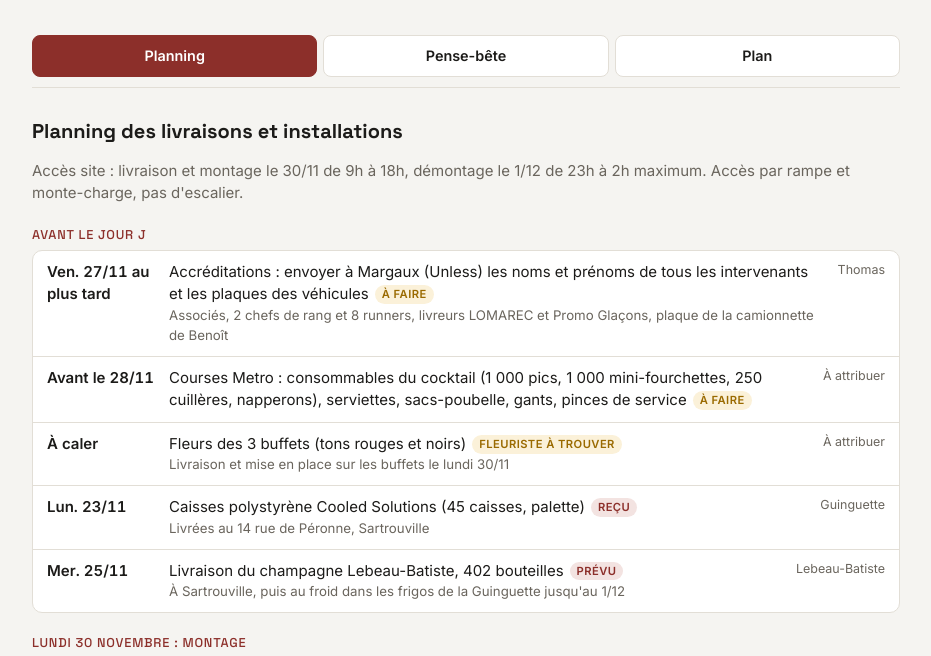
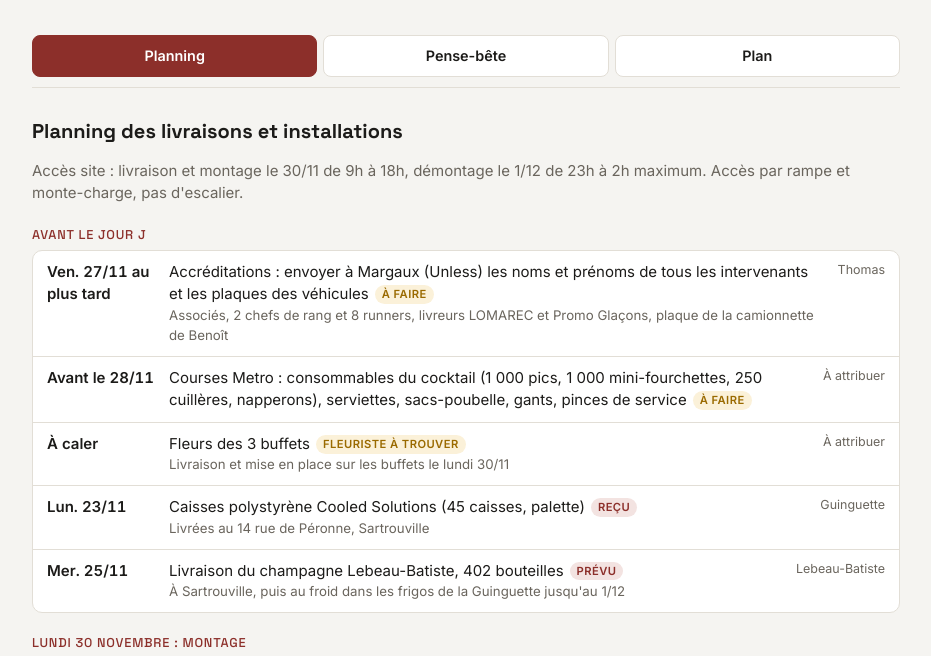
Before and after one commit to PDV86/grand-palais-logistique, a plain HTML site: page index.html in a window 1280 px wide. Shown: the part 123-779 px from the top of the page, without its empty margins (174-1105 px from the left). Drawn offline with Linux system fonts and the light colour scheme.

Commit message:
Fleurs : retrait de la mention des tons rouges et noirs

```diff
--- a/index.html
+++ b/index.html
@@ -80,7 +80,7 @@ ul.chk{margin:0;padding-left:18px}
   <div class="tl">
     <div class="row"><div class="t">Ven. 27/11 au plus tard</div><div class="what">Accréditations : envoyer à Margaux (Unless) les noms et prénoms de tous les intervenants et les plaques des véhicules<span class="tag tbc">à faire</span><small>Associés, 2 chefs de rang et 8 runners, livreurs LOMAREC et Promo Glaçons, plaque de la camionnette de Benoît</small></div><div class="who">Thomas</div></div>
     <div class="row"><div class="t">Avant le 28/11</div><div class="what">Courses Metro : consommables du cocktail (1 000 pics, 1 000 mini-fourchettes, 250 cuillères, napperons), serviettes, sacs-poubelle, gants, pinces de service<span class="tag tbc">à faire</span></div><div class="who">À attribuer</div></div>
-    <div class="row"><div class="t">À caler</div><div class="what">Fleurs des 3 buffets (tons rouges et noirs)<span class="tag tbc">fleuriste à trouver</span><small>Livraison et mise en place sur les buffets le lundi 30/11</small></div><div class="who">À attribuer</div></div>
+    <div class="row"><div class="t">À caler</div><div class="what">Fleurs des 3 buffets<span class="tag tbc">fleuriste à trouver</span><small>Livraison et mise en place sur les buffets le lundi 30/11</small></div><div class="who">À attribuer</div></div>
     <div class="row"><div class="t">Lun. 23/11</div><div class="what">Caisses polystyrène Cooled Solutions (45 caisses, palette)<span class="tag ok">reçu</span><small>Livrées au 14 rue de Péronne, Sartrouville</small></div><div class="who">Guinguette</div></div>
     <div class="row"><div class="t">Mer. 25/11</div><div class="what">Livraison du champagne Lebeau-Batiste, 402 bouteilles<span class="tag ok">prévu</span><small>À Sartrouville, puis au froid dans les frigos de la Guinguette jusqu'au 1/12</small></div><div class="who">Lebeau-Batiste</div></div>
   </div>
```
